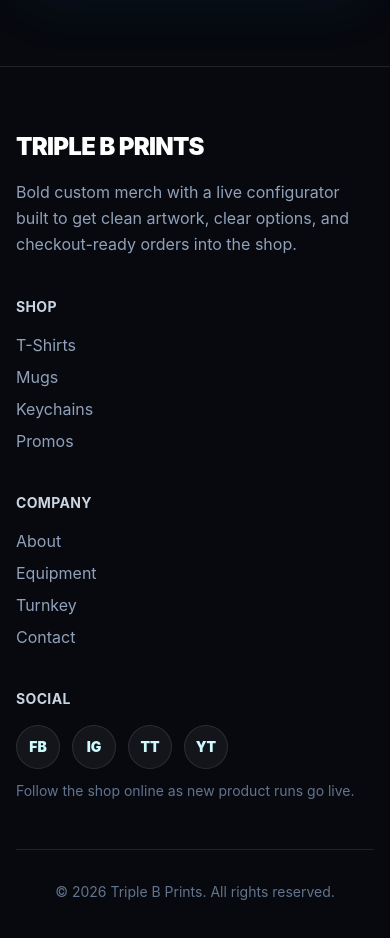
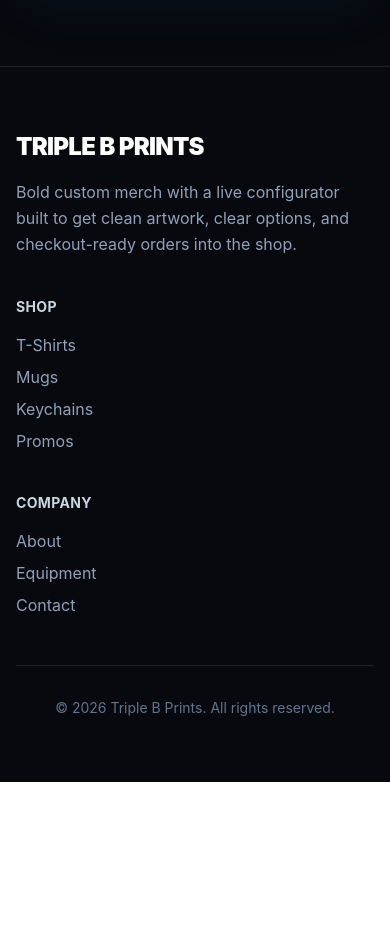
Before and after one commit to kn8-codes/triple-b-prints, a SvelteKit app: page / in a window 390 px wide. Shown: the part 7560-8498 px from the top of the page. After the commit the page ends 8342 px from the top, so only its background shows below. Built offline with nearby package versions, Linux system fonts and the light colour scheme.

Commit message:
fix: polish BBBPrints public trust issues

```diff
--- a/src/routes/+layout.svelte
+++ b/src/routes/+layout.svelte
@@ -8,7 +8,6 @@
 	const navItems = [
 		{ href: '/shop/t-shirt', label: 'Products' },
 		{ href: '/equipment', label: 'Equipment' },
-		{ href: '/turnkey-interview', label: 'Turnkey' },
 		{ href: '/#about', label: 'About' },
 		{ href: '/contact', label: 'Contact' }
 	];
@@ -21,7 +20,7 @@
 <svelte:head>
 	<link rel="icon" href={favicon} />
 	<title>Triple B Prints — Bold Custom Prints</title>
-	<meta name="description" content="Custom t-shirts, mugs, keychains and more. Bold prints for bold people." />
+	<meta name="description" content="Custom t-shirts, hoodies, mugs and more. Upload art, place it, checkout. No minimums. Fast runs." />
 	<meta name="theme-color" content="#07090f" />
 	<meta name="color-scheme" content="dark light" />
 	<meta name="apple-mobile-web-app-capable" content="yes" />
--- a/src/routes/+page.svelte
+++ b/src/routes/+page.svelte
@@ -185,7 +185,7 @@
 
 <footer id="contact" class="border-t border-white/10 bg-[#07090f] py-16 text-white">
 	<div class="mx-auto max-w-7xl px-4 sm:px-6">
-		<div class="mb-12 grid gap-10 sm:grid-cols-2 lg:grid-cols-4">
+		<div class="mb-12 grid gap-10 sm:grid-cols-2 lg:grid-cols-3">
 			<div>
 				<h3 class="mb-4 text-2xl font-black uppercase tracking-[-0.03em]">Triple B Prints</h3>
 				<p class="leading-relaxed text-slate-400">
@@ -206,25 +206,8 @@
 				<ul class="space-y-2 text-slate-400">
 					<li><a href="/#about" class="transition-colors hover:text-[#d8ff3e]">About</a></li>
 					<li><a href="/equipment" class="transition-colors hover:text-[#d8ff3e]">Equipment</a></li>
-					<li><a href="/turnkey-interview" class="transition-colors hover:text-[#d8ff3e]">Turnkey</a></li>
 					<li><a href="/contact" class="transition-colors hover:text-[#d8ff3e]">Contact</a></li>
 				</ul>
-			</div>
-			<div>
-				<h4 class="mb-4 text-sm font-bold uppercase tracking-wide text-slate-300">Social</h4>
-				<div class="flex flex-wrap gap-3">
-					{#each [
-						{ label: 'Facebook', short: 'FB', href: 'https://www.facebook.com/' },
-						{ label: 'Instagram', short: 'IG', href: 'https://www.instagram.com/' },
-						{ label: 'TikTok', short: 'TT', href: 'https://www.tiktok.com/' },
-						{ label: 'YouTube', short: 'YT', href: 'https://www.youtube.com/' }
-					] as social}
-						<a href={social.href} target="_blank" rel="noopener noreferrer" aria-label={`${social.label} profile`} class="tap-target flex h-11 w-11 items-center justify-center rounded-full border border-white/10 bg-white/5 text-xs font-black text-cyan-100 transition-colors hover:border-[#d8ff3e]/40 hover:bg-[#d8ff3e]/10 hover:text-[#d8ff3e]">
-							{social.short}
-						</a>
-					{/each}
-				</div>
-				<p class="mt-3 text-xs leading-5 text-slate-500">Follow the shop online as new product runs go live.</p>
 			</div>
 		</div>
 		<div class="border-t border-white/10 pt-8 text-center text-sm text-slate-500">
--- a/src/routes/turnkey-interview/+page.svelte
+++ b/src/routes/turnkey-interview/+page.svelte
@@ -102,6 +102,7 @@
 <svelte:head>
 	<title>Turnkey Interview Script | Triple B Prints</title>
 	<meta name="description" content="Structured interview questions for collecting turnkey business information." />
+	<meta name="robots" content="noindex, nofollow" />
 </svelte:head>
 
 <!-- Header -->
```
